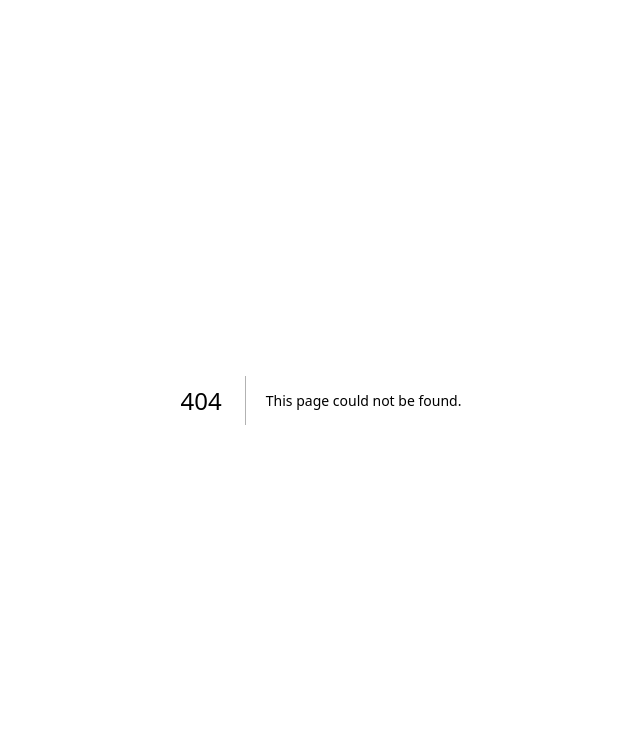
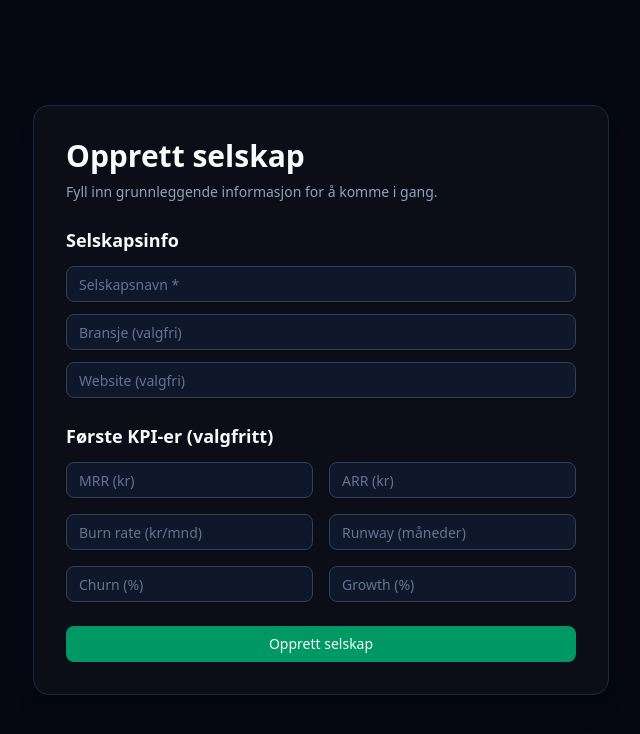
Before and after one commit to farah2601/investor-plattform, a Next.js app: page /onboarding in a window 1280 px wide. Before the commit this address had no page. Shown: the top 734 px of the page, without its empty margins (319-959 px from the left). Built offline with nearby package versions, Linux system fonts and the light colour scheme; no server answers.

Commit message:
add onboarding page

```diff
--- /dev/null
+++ b/src/app/onboarding/page.tsx
@@ -0,0 +1,166 @@
+"use client";
+
+import { useState } from "react";
+import { useRouter } from "next/navigation";
+import { supabase } from "../lib/supabaseClient";
+import { Input } from "../../components/ui/input";
+import { Button } from "../../components/ui/button";
+
+export default function OnboardingPage() {
+  const router = useRouter();
+  const [loading, setLoading] = useState(false);
+
+  const [form, setForm] = useState({
+    name: "",
+    industry: "",
+    website: "",
+    mrr: "",
+    arr: "",
+    burn_rate: "",
+    runway_months: "",
+    churn: "",
+    growth_percent: "",
+  });
+
+  async function handleSubmit(e: React.FormEvent) {
+    e.preventDefault();
+    setLoading(true);
+
+    const payload = {
+      name: form.name,
+      industry: form.industry || null,
+      website: form.website || null,
+      mrr: form.mrr ? Number(form.mrr) : null,
+      arr: form.arr ? Number(form.arr) : null,
+      burn_rate: form.burn_rate ? Number(form.burn_rate) : null,
+      runway_months: form.runway_months ? Number(form.runway_months) : null,
+      churn: form.churn ? Number(form.churn) : null,
+      growth_percent: form.growth_percent ? Number(form.growth_percent) : null,
+    };
+
+    const { error } = await supabase.from("companies").insert([payload]);
+
+    setLoading(false);
+
+    if (error) {
+      alert("Kunne ikke opprette selskap: " + error.message);
+      return;
+    }
+
+    router.push("/company-dashboard");
+  }
+
+  return (
+    <main className="min-h-screen bg-[#050712] text-slate-50 flex items-center justify-center px-4 py-10">
+      <div className="w-full max-w-xl bg-[#0B0E17] border border-slate-800 rounded-2xl p-8 shadow-xl space-y-6">
+        <header className="space-y-2">
+          <h1 className="text-3xl font-bold">Opprett selskap</h1>
+          <p className="text-sm text-slate-400">
+            Fyll inn grunnleggende informasjon for å komme i gang.
+          </p>
+        </header>
+
+        <form onSubmit={handleSubmit} className="space-y-6">
+          {/* COMPANY SECTION */}
+          <section className="space-y-3">
+            <h2 className="text-lg font-semibold">Selskapsinfo</h2>
+
+            <Input
+              className="bg-slate-900 border-slate-700"
+              placeholder="Selskapsnavn *"
+              value={form.name}
+              onChange={(e) => setForm({ ...form, name: e.target.value })}
+              required
+            />
+
+            <Input
+              className="bg-slate-900 border-slate-700"
+              placeholder="Bransje (valgfri)"
+              value={form.industry}
+              onChange={(e) => setForm({ ...form, industry: e.target.value })}
+            />
+
+            <Input
+              className="bg-slate-900 border-slate-700"
+              placeholder="Website (valgfri)"
+              value={form.website}
+              onChange={(e) =>
+                setForm({ ...form, website: e.target.value })
+              }
+            />
+          </section>
+
+          {/* KPI SECTION */}
+          <section className="space-y-3">
+            <h2 className="text-lg font-semibold">Første KPI-er (valgfritt)</h2>
+
+            <div className="grid grid-cols-1 sm:grid-cols-2 gap-4">
+              <Input
+                className="bg-slate-900 border-slate-700"
+                placeholder="MRR (kr)"
+                value={form.mrr}
+                onChange={(e) =>
+                  setForm({ ...form, mrr: e.target.value })
+                }
+              />
+
+              <Input
+                className="bg-slate-900 border-slate-700"
+                placeholder="ARR (kr)"
+                value={form.arr}
+                onChange={(e) =>
+                  setForm({ ...form, arr: e.target.value })
+                }
+              />
+
+              <Input
+                className="bg-slate-900 border-slate-700"
+                placeholder="Burn rate (kr/mnd)"
+                value={form.burn_rate}
+                onChange={(e) =>
+                  setForm({ ...form, burn_rate: e.target.value })
+                }
+              />
+
+              <Input
+                className="bg-slate-900 border-slate-700"
+                placeholder="Runway (måneder)"
+                value={form.runway_months}
+                onChange={(e) =>
+                  setForm({ ...form, runway_months: e.target.value })
+                }
+              />
+
+              <Input
+                className="bg-slate-900 border-slate-700"
+                placeholder="Churn (%)"
+                value={form.churn}
+                onChange={(e) =>
+                  setForm({ ...form, churn: e.target.value })
+                }
+              />
+
+              <Input
+                className="bg-slate-900 border-slate-700"
+                placeholder="Growth (%)"
+                value={form.growth_percent}
+                onChange={(e) =>
+                  setForm({ ...form, growth_percent: e.target.value })
+                }
+              />
+            </div>
+          </section>
+
+          {/* SUBMIT BUTTON */}
+          <Button
+            type="submit"
+            className="w-full bg-emerald-600 hover:bg-emerald-500"
+            disabled={loading}
+          >
+            {loading ? "Oppretter..." : "Opprett selskap"}
+          </Button>
+        </form>
+      </div>
+    </main>
+  );
+}
```
